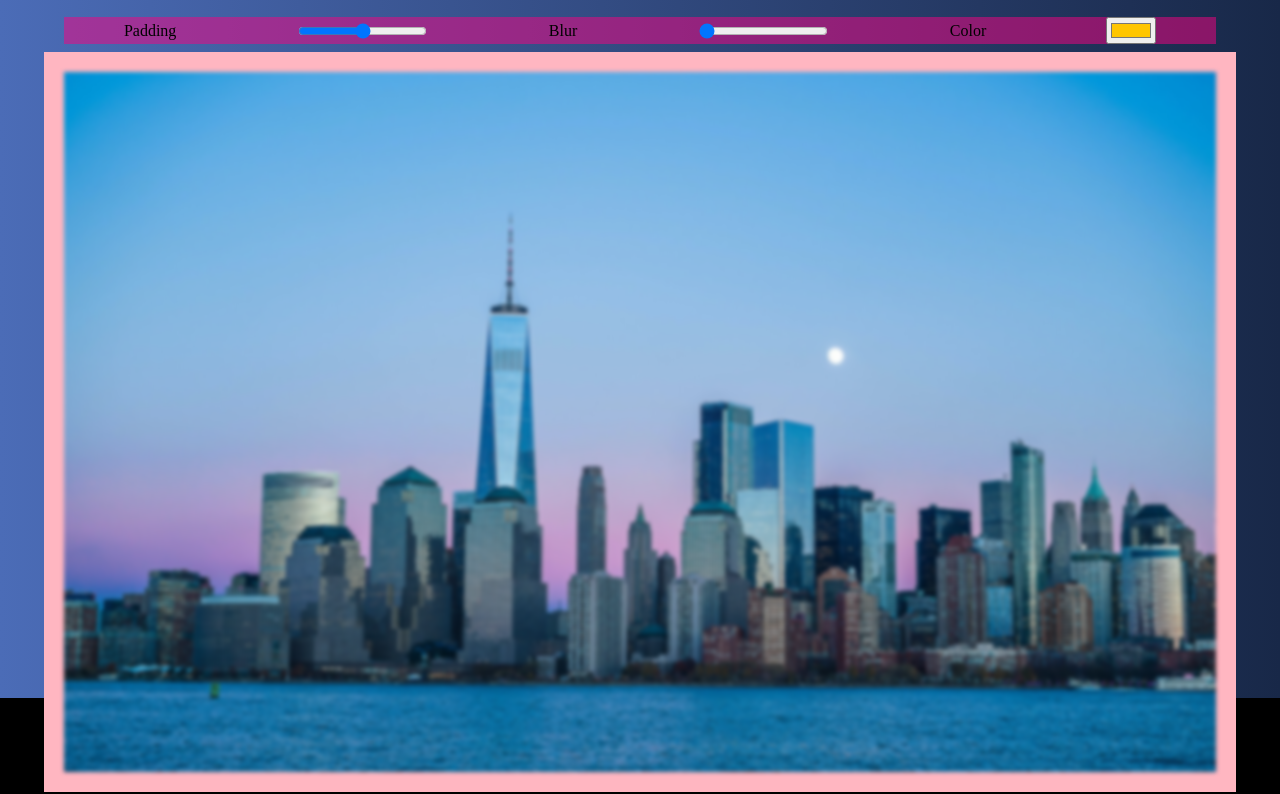
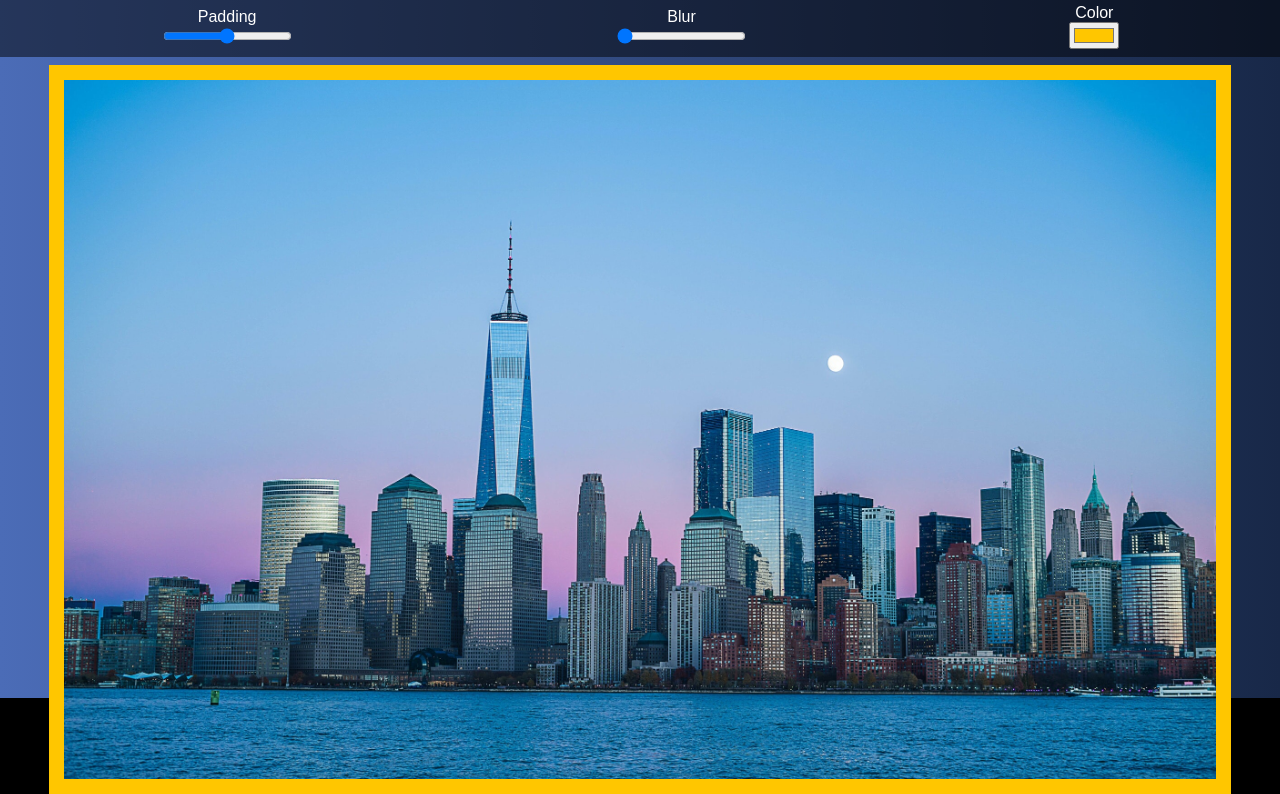
Before and after one commit to drdrongo/javascript30, a plain HTML site: page 3-update-variables/index.html in a window 1280 px wide. Shown: the part 102-896 px from the top of the page. Drawn offline with Linux system fonts and the light colour scheme.

Commit message:
cleaned up code

```diff
--- a/3-update-variables/index.html
+++ b/3-update-variables/index.html
@@ -11,14 +11,20 @@
     <h1>Update <span class="hl">CSS</span> Variables with <span class="hl">JS</span></h1>
 
     <div class="controls">
-      <label for="padding">Padding</label>
-      <input id="fart" min="0" max="30" value="15" type="range" name="padding" data-sizing="px">
+      <div class="control">
+        <label for="padding">Padding</label>
+        <input min="0" max="30" value="15" type="range" name="padding" data-sizing="px">
+      </div>
 
-      <label for="blur">Blur</label>
-      <input min="0" max="7" value="0" type="range" name="blur" data-sizing="px">
+      <div class="control">
+        <label for="blur">Blur</label>
+        <input min="0" max="7" value="0" type="range" name="blur" data-sizing="px">
+      </div>
 
-      <label for="bg-color">Color</label>
-      <input value="#ffc600" type="color" name="bg-color">
+      <div class="control">
+        <label for="bg-color">Color</label>
+        <input value="#ffc600" type="color" name="bg-color">
+      </div>
     </div>
 
     <div class="image-container">
--- a/3-update-variables/main.js
+++ b/3-update-variables/main.js
@@ -1,11 +1,6 @@
 const inputs = document.querySelectorAll('.controls input');
 
-// const handleUpdate = () => {
-//   console.log(this);
-// }
-
 function handleUpdate() {
-  console.log(this.name);
   const suffix = this.dataset.sizing || '';
   document.documentElement.style.setProperty(`--${this.name}`, this.value + suffix);
 }
--- a/3-update-variables/style.css
+++ b/3-update-variables/style.css
@@ -1,7 +1,7 @@
 :root {
-  --padding: 20px;
-  --bg-color: lightpink;
-  --blur: 2px;
+  --padding: 15px;
+  --bg-color: #ffc600;
+  --blur: 0px;
 }
 
 .image-container {
@@ -13,20 +13,22 @@
   margin-bottom: 8px;
   background-color: var(--bg-color);
   padding: var(--padding);
+  flex-shrink: 1;
 }
 
 .image-container img {
   max-width: 100%;
   max-height: 100%;
   filter: blur(var(--blur));
+  flex-shrink: 1;
 }
 
 /* Control properties - Not totally relevant. */
 
 .controls {
-  width: 90%;
-  flex-grow: 1;
-  background-color: rgba(250, 1, 130, 0.5);
+  width: 100%;
+  min-height: 60px;
+  background-color: rgba(0, 0, 0, 0.5);
   margin-bottom: 8px;
   display: flex;
   align-items: center;
@@ -38,6 +40,7 @@
   flex-direction: column;
   align-items: center;
   font-family: Arial, Helvetica, sans-serif;
+  color: white;
 }
 
 /* Page Properties - Not relevant to challenge. */
@@ -55,7 +58,7 @@ body {
 }
 
 h1 {
-  font-size: 3em;
+  font-size: 2.5em;
   font-family: Arial, Helvetica, sans-serif;
   font-weight: bold;
   color: whitesmoke;
```
